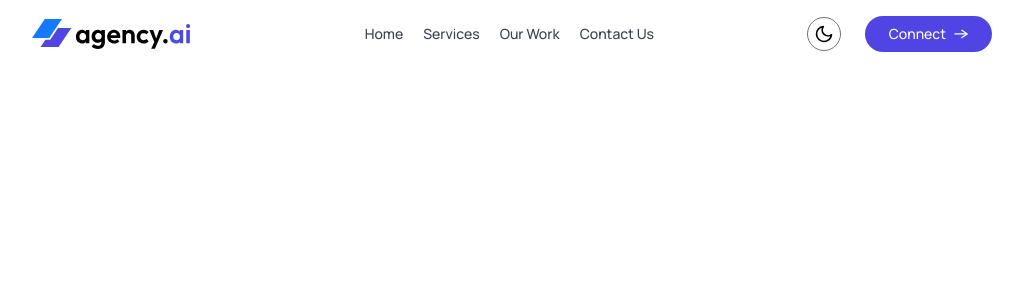
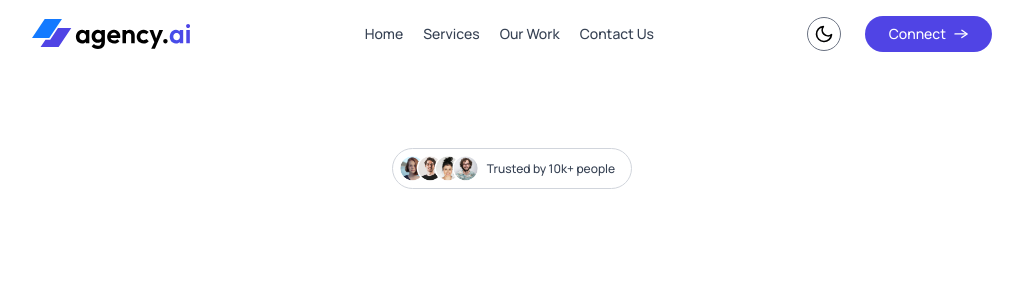
Before and after one commit to rakibulrahmandev/agency.ai, a React (Vite) app: page / in a window 1280 px wide. Shown: the top 300 px of the page, without its empty margins (128-1151 px from the left). Built offline with nearby package versions, Linux system fonts and the light colour scheme.

Commit message:
home group profile done

```diff
--- a/src/App.jsx
+++ b/src/App.jsx
@@ -1,5 +1,6 @@
 import { useState } from "react";
 import Header from "./components/Header/Header";
+import Home from "./components/Home/Home";
 
 export default function App() {
 
@@ -9,6 +10,7 @@
         <>
             <div className="dark:bg-black relative">
                 <Header theme={theme} setTheme={setTheme} />
+                <Home />
             </div>
         </>
     )
--- a/src/components/Home/Home.jsx
+++ b/src/components/Home/Home.jsx
@@ -1,8 +1,13 @@
+import assets from '../../assets/assets'
+
 export default function Home() {
     return (
         <>
-            <div>
-
+            <div id="home" className="flex flex-col items-center gap-6 py-20 px-4 sm:px-12 lg:px-24 xl:px-40 text-center w-full overflow-hidden text-gray-700 dark:text-white dark:bg-gray-900/70">
+                <div className='inline-flex items-center gap-2 border border-gray-300 p-1.5 pr-4 rounded-full'>
+                    <img src={assets?.group_profile} alt="group profiles" className='w-20' />
+                    <p className='text-xs font-medium'>Trusted by 10k+ people</p>
+                </div>
             </div>
         </>
     )
```
